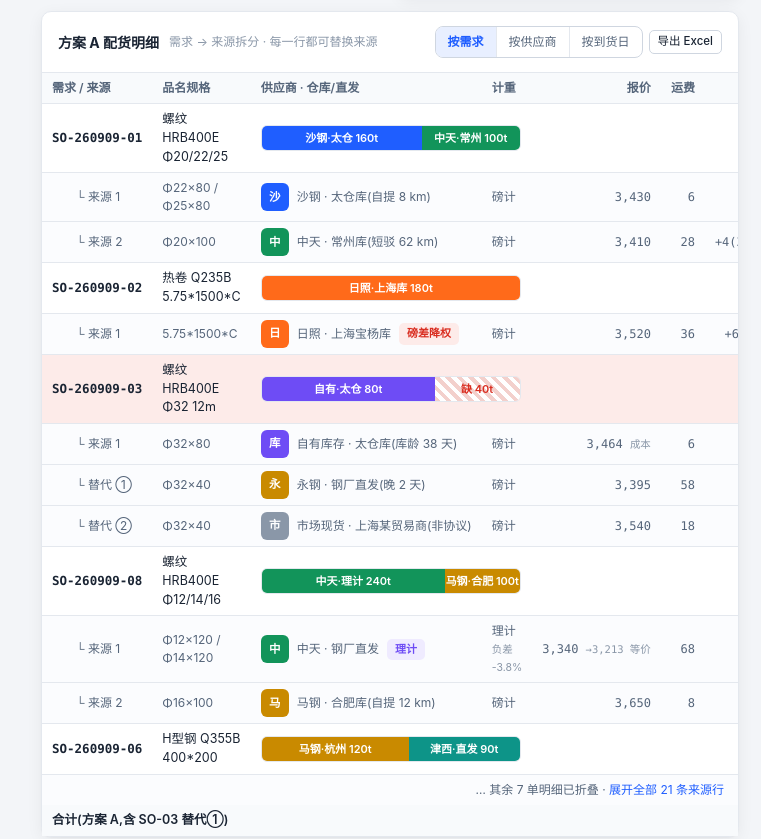
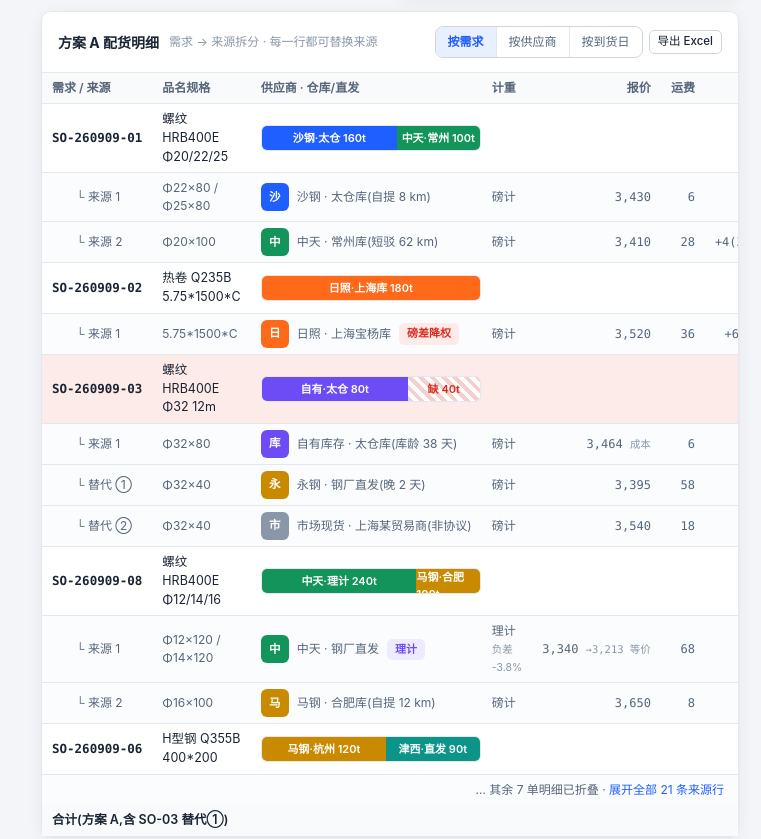
Before and after one commit to so6662001/zhinengCaigou, a plain HTML site: page allocation.html in a window 1280 px wide. Shown: the part 1349-2188 px from the top of the page, without its empty margins (519-1280 px from the left). Drawn offline with Linux system fonts and the light colour scheme.

Commit message:
配货明细:收窄配货可视条宽度;样式:表格数字列与分段控件禁止换行
Co-authored-by: so6662001 <so6662001@users.noreply.github.com>

```diff
--- a/allocation.html
+++ b/allocation.html
@@ -202,23 +202,23 @@
                   <th>需求 / 来源</th><th>品名规格</th><th>供应商 · 仓库/直发</th><th>计重</th><th class="r">报价</th><th class="r">运费</th><th class="r">资金/其他</th><th class="r">到厂价</th><th class="r">吨位</th><th>到货</th><th class="r">vs 市场</th><th></th>
                 </tr></thead>
                 <tbody>
-                  <tr><td class="bold num">SO-260909-01</td><td>螺纹 HRB400E Φ20/22/25</td><td colspan="4"><div class="alloc-viz" style="width:260px"><div class="c1" style="width:62%">沙钢·太仓 160t</div><div class="c2" style="width:38%">中天·常州 100t</div></div></td><td></td><td class="r num bold">3,438</td><td class="r num bold">260</td><td>9/11</td><td class="r num down">-12</td><td></td></tr>
+                  <tr><td class="bold num">SO-260909-01</td><td>螺纹 HRB400E Φ20/22/25</td><td colspan="4"><div class="alloc-viz" style="width:220px"><div class="c1" style="width:62%">沙钢·太仓 160t</div><div class="c2" style="width:38%">中天·常州 100t</div></div></td><td></td><td class="r num bold">3,438</td><td class="r num bold">260</td><td>9/11</td><td class="r num down">-12</td><td></td></tr>
                   <tr class="src-row"><td>└ 来源 1</td><td>Φ22×80 / Φ25×80</td><td><span class="mill"><span class="avatar" style="background:#1f5eff">沙</span>沙钢 · 太仓库(自提 8 km)</span></td><td>磅计</td><td class="r num">3,430</td><td class="r num">6</td><td class="r num">+0(现款)</td><td class="r num">3,436</td><td class="r num">160</td><td>9/10</td><td class="r num down">-14</td><td><a class="btn xs">换源</a></td></tr>
                   <tr class="src-row"><td>└ 来源 2</td><td>Φ20×100</td><td><span class="mill"><span class="avatar" style="background:#12945a">中</span>中天 · 常州库(短驳 62 km)</span></td><td>磅计</td><td class="r num">3,410</td><td class="r num">28</td><td class="r num">+4(30天承兑)</td><td class="r num">3,442</td><td class="r num">100</td><td>9/11</td><td class="r num down">-8</td><td><a class="btn xs">换源</a></td></tr>
 
-                  <tr><td class="bold num">SO-260909-02</td><td>热卷 Q235B 5.75*1500*C</td><td colspan="4"><div class="alloc-viz" style="width:260px"><div class="c3" style="width:100%">日照·上海库 180t</div></div></td><td></td><td class="r num bold">3,562</td><td class="r num bold">180</td><td>9/10</td><td class="r num down">-18</td><td></td></tr>
+                  <tr><td class="bold num">SO-260909-02</td><td>热卷 Q235B 5.75*1500*C</td><td colspan="4"><div class="alloc-viz" style="width:220px"><div class="c3" style="width:100%">日照·上海库 180t</div></div></td><td></td><td class="r num bold">3,562</td><td class="r num bold">180</td><td>9/10</td><td class="r num down">-18</td><td></td></tr>
                   <tr class="src-row"><td>└ 来源 1</td><td>5.75*1500*C</td><td><span class="mill"><span class="avatar" style="background:#ff6a1a">日</span>日照 · 上海宝杨库 <span class="tag red">磅差降权</span></span></td><td>磅计</td><td class="r num">3,520</td><td class="r num">36</td><td class="r num">+6 风险溢价</td><td class="r num">3,562</td><td class="r num">180</td><td>9/10</td><td class="r num down">-18</td><td><a class="btn xs">换源</a></td></tr>
 
-                  <tr style="background:var(--danger-2)"><td class="bold num">SO-260909-03</td><td>螺纹 HRB400E Φ32 12m</td><td colspan="4"><div class="alloc-viz" style="width:260px"><div class="c4" style="width:67%">自有·太仓 80t</div><div style="width:33%;background:repeating-linear-gradient(45deg,#f3d0cc,#f3d0cc 4px,#fff 4px,#fff 8px);color:var(--danger)">缺 40t</div></div></td><td></td><td class="r num bold">3,470</td><td class="r num bold">80 <span class="muted">/120</span></td><td>9/10</td><td class="r num">—</td><td><a class="btn xs accent" data-toast="已采纳:永钢直发 40t,9/12 到,已通知销售确认交期">采纳①</a></td></tr>
+                  <tr style="background:var(--danger-2)"><td class="bold num">SO-260909-03</td><td>螺纹 HRB400E Φ32 12m</td><td colspan="4"><div class="alloc-viz" style="width:220px"><div class="c4" style="width:67%">自有·太仓 80t</div><div style="width:33%;background:repeating-linear-gradient(45deg,#f3d0cc,#f3d0cc 4px,#fff 4px,#fff 8px);color:var(--danger)">缺 40t</div></div></td><td></td><td class="r num bold">3,470</td><td class="r num bold">80 <span class="muted">/120</span></td><td>9/10</td><td class="r num">—</td><td><a class="btn xs accent" data-toast="已采纳:永钢直发 40t,9/12 到,已通知销售确认交期">采纳①</a></td></tr>
                   <tr class="src-row"><td>└ 来源 1</td><td>Φ32×80</td><td><span class="mill"><span class="avatar" style="background:#6e4cf5">库</span>自有库存 · 太仓库(库龄 38 天)</span></td><td>磅计</td><td class="r num">3,464 <span class="tiny muted">成本</span></td><td class="r num">6</td><td class="r num">0</td><td class="r num">3,470</td><td class="r num">80</td><td>9/10</td><td class="r num">—</td><td></td></tr>
                   <tr class="src-row"><td>└ 替代 ①</td><td>Φ32×40</td><td><span class="mill"><span class="avatar" style="background:#c98a00">永</span>永钢 · 钢厂直发(晚 2 天)</span></td><td>磅计</td><td class="r num">3,395</td><td class="r num">58</td><td class="r num">+7(现款)</td><td class="r num">3,460</td><td class="r num">40</td><td class="up">9/12</td><td class="r num down">-10</td><td><span class="tag green">省 ¥3,600</span></td></tr>
                   <tr class="src-row"><td>└ 替代 ②</td><td>Φ32×40</td><td><span class="mill"><span class="avatar" style="background:#8a97a8">市</span>市场现货 · 上海某贸易商(非协议)</span></td><td>磅计</td><td class="r num">3,540</td><td class="r num">18</td><td class="r num">+2</td><td class="r num up">3,560</td><td class="r num">40</td><td>9/10</td><td class="r num up">+90</td><td><span class="tag yellow">需核验</span></td></tr>
 
-                  <tr><td class="bold num">SO-260909-08</td><td>螺纹 HRB400E Φ12/14/16</td><td colspan="4"><div class="alloc-viz" style="width:260px"><div class="c2" style="width:71%">中天·理计 240t</div><div class="c5" style="width:29%">马钢·合肥 100t</div></div></td><td></td><td class="r num bold">3,395</td><td class="r num bold">340</td><td>9/12</td><td class="r num down">-71</td><td></td></tr>
+                  <tr><td class="bold num">SO-260909-08</td><td>螺纹 HRB400E Φ12/14/16</td><td colspan="4"><div class="alloc-viz" style="width:220px"><div class="c2" style="width:71%">中天·理计 240t</div><div class="c5" style="width:29%">马钢·合肥 100t</div></div></td><td></td><td class="r num bold">3,395</td><td class="r num bold">340</td><td>9/12</td><td class="r num down">-71</td><td></td></tr>
                   <tr class="src-row"><td>└ 来源 1</td><td>Φ12×120 / Φ14×120</td><td><span class="mill"><span class="avatar" style="background:#12945a">中</span>中天 · 钢厂直发 <span class="tag purple">理计</span></span></td><td>理计 <span class="tiny muted">负差 -3.8%</span></td><td class="r num">3,340 <span class="tiny muted">→3,213 等价</span></td><td class="r num">68</td><td class="r num">+5</td><td class="r num">3,286</td><td class="r num">240</td><td>9/12</td><td class="r num down">-98</td><td><a class="btn xs">换源</a></td></tr>
                   <tr class="src-row"><td>└ 来源 2</td><td>Φ16×100</td><td><span class="mill"><span class="avatar" style="background:#c98a00">马</span>马钢 · 合肥库(自提 12 km)</span></td><td>磅计</td><td class="r num">3,650</td><td class="r num">8</td><td class="r num">+0</td><td class="r num">3,658</td><td class="r num">100</td><td>9/11</td><td class="r num down">-6</td><td><a class="btn xs">换源</a></td></tr>
 
-                  <tr><td class="bold num">SO-260909-06</td><td>H型钢 Q355B 400*200</td><td colspan="4"><div class="alloc-viz" style="width:260px"><div class="c5" style="width:57%">马钢·杭州 120t</div><div class="c6" style="width:43%">津西·直发 90t</div></div></td><td></td><td class="r num bold">3,690</td><td class="r num bold">210</td><td>9/13-14</td><td class="r num down">-35</td><td></td></tr>
+                  <tr><td class="bold num">SO-260909-06</td><td>H型钢 Q355B 400*200</td><td colspan="4"><div class="alloc-viz" style="width:220px"><div class="c5" style="width:57%">马钢·杭州 120t</div><div class="c6" style="width:43%">津西·直发 90t</div></div></td><td></td><td class="r num bold">3,690</td><td class="r num bold">210</td><td>9/13-14</td><td class="r num down">-35</td><td></td></tr>
                   <tr class="src-row"><td colspan="12" class="center muted">… 其余 7 单明细已折叠 · <a href="#">展开全部 21 条来源行</a></td></tr>
                 </tbody>
                 <tfoot><tr><td colspan="7">合计(方案 A,含 SO-03 替代①)</td><td class="r num">3,517</td><td class="r num">1,860</td><td></td><td class="r num down">-28.4</td><td></td></tr></tfoot>
```
